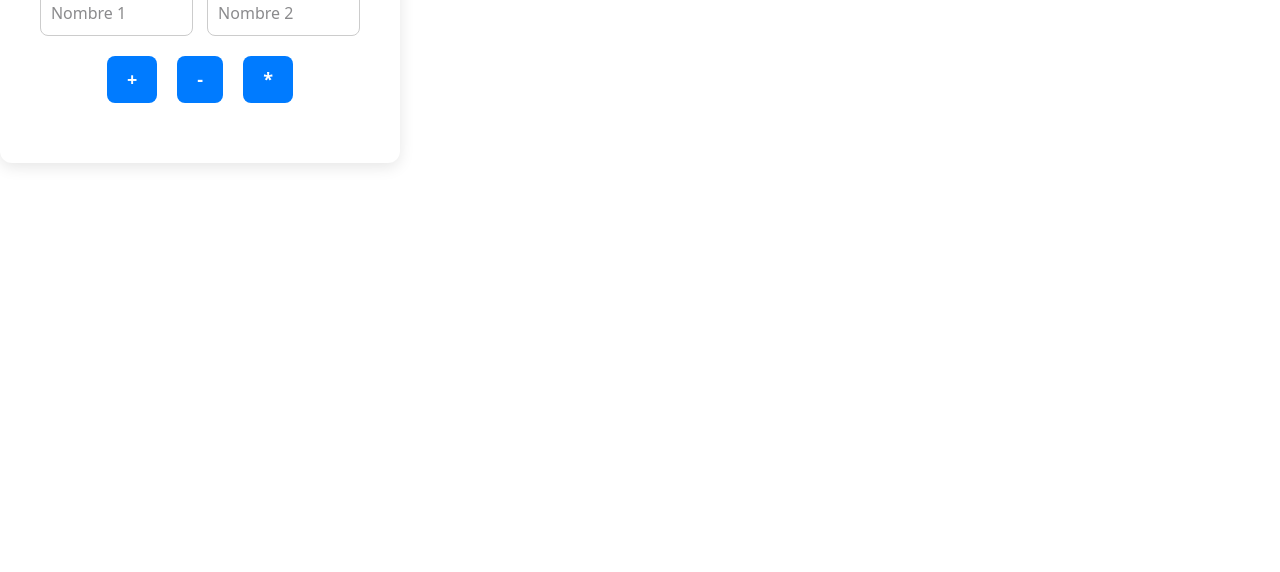
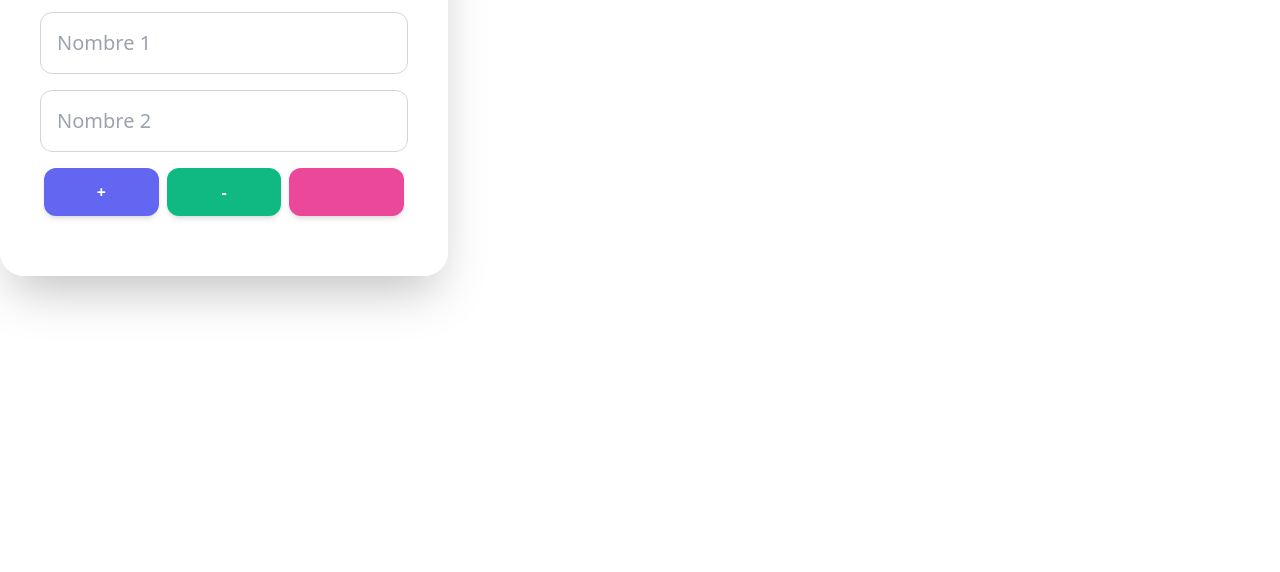
Before and after one commit to Pipounepremier/Loic_Fontaine, a website built with Vite: page vite-project/index2.html in a window 1280 px wide. Shown: the part 228-800 px from the top of the page. Built offline with nearby package versions, Linux system fonts and the light colour scheme.

Commit message:
modif de la page pour la calculatrice

```diff
--- a/vite-project/index2.html
+++ b/vite-project/index2.html
@@ -4,6 +4,7 @@
     <meta charset="UTF-8">
     <link rel="stylesheet" href="src/style.css">
     <link rel="stylesheet" href="src/style2.css">
+    <script src="https://cdn.tailwindcss.com"></script>
     <meta name="viewport" content="width=device-width, initial-scale=1.0">
     <title>Document</title>
 </head>
@@ -14,35 +15,55 @@
         <a href="index3.html">Quizz</a>
         <a href="index4.html">Surprise</a>
     </div>
-    <div class="calculatrice">
-    <input type="text" id="nb1" placeholder="Nombre 1">
-    <input type="text" id="nb2" placeholder="Nombre 2">
-    <br>
-    <button id="Add" onclick="addition()">+</button>
-    <button id="Sub" onclick="soustraction()">-</button>
-    <button id="Mul" onclick="mult()">*</button>
-    <p id="result"></p>
-</div>
-    <script>
-        function addition(){
-            var int1 = document.getElementById("nb1").value;
-            var int2 = document.getElementById("nb2").value;
-            var result = parseInt(int1) + parseInt(int2);
-            document.getElementById("result").innerHTML = result;
+    <div class="bg-white/80 backdrop-blur-md shadow-2xl rounded-3xl p-10 w-full max-w-md">
+    <h1 class="text-4xl font-extrabold text-center text-gray-800 mb-8">🧮 Calculatrice</h1>
+
+    <div class="space-y-4">
+      <!-- Champs -->
+      <input type="number" id="nb1" placeholder="Nombre 1"
+             class="w-full p-4 rounded-xl border border-gray-300 text-xl focus:outline-none focus:ring-2 focus:ring-indigo-400 transition" />
+      <input type="number" id="nb2" placeholder="Nombre 2"
+             class="w-full p-4 rounded-xl border border-gray-300 text-xl focus:outline-none focus:ring-2 focus:ring-indigo-400 transition" />
+
+      <!-- Boutons -->
+      <div class="flex justify-between mt-4">
+        <button onclick="calculer('+')"
+                class="flex-1 mx-1 bg-indigo-500 hover:bg-indigo-600 text-white font-bold py-3 rounded-xl transition shadow-md">
+          +
+        </button>
+        <button onclick="calculer('-')"
+                class="flex-1 mx-1 bg-emerald-500 hover:bg-emerald-600 text-white font-bold py-3 rounded-xl transition shadow-md">
+          -
+        </button>
+        <button onclick="calculer('*')"
+                class="flex-1 mx-1 bg-pink-500 hover:bg-pink-600 text-white font-bold py-3 rounded-xl transition shadow-md">
+        </button>
+      </div>
+
+      <!-- Résultat -->
+      <p id="result" class="text-center text-2xl font-semibold text-gray-700 mt-6"></p>
+    </div>
+  </div>
+
+  <script>
+    function calculer(operateur) {
+      const nb1 = parseFloat(document.getElementById('nb1').value);
+      const nb2 = parseFloat(document.getElementById('nb2').value);
+      let resultat = '';
+
+      if (isNaN(nb1) || isNaN(nb2)) {
+        resultat = "❌ Entrez deux nombres valides.";
+      } else {
+        switch (operateur) {
+          case '+': resultat = nb1 + nb2; break;
+          case '-': resultat = nb1 - nb2; break;
+          case '*': resultat = nb1 * nb2; break;
         }
-        function soustraction(){
-            var int1 = document.getElementById("nb1").value;
-            var int2 = document.getElementById("nb2").value;
-            var result = parseInt(int1) - parseInt(int2);
-            document.getElementById("result").innerHTML = result;
+        resultat = "✅ Résultat : " + resultat;
+      }
 
-        }
-        function mult(){
-            var int1 = document.getElementById("nb1").value;
-            var int2 = document.getElementById("nb2").value;
-            var result = parseInt(int1) * parseInt(int2);
-            document.getElementById("result").innerHTML = result;
-        }
-    </script>
+      document.getElementById('result').textContent = resultat;
+    }
+  </script>
 </body>
 </html>
```
